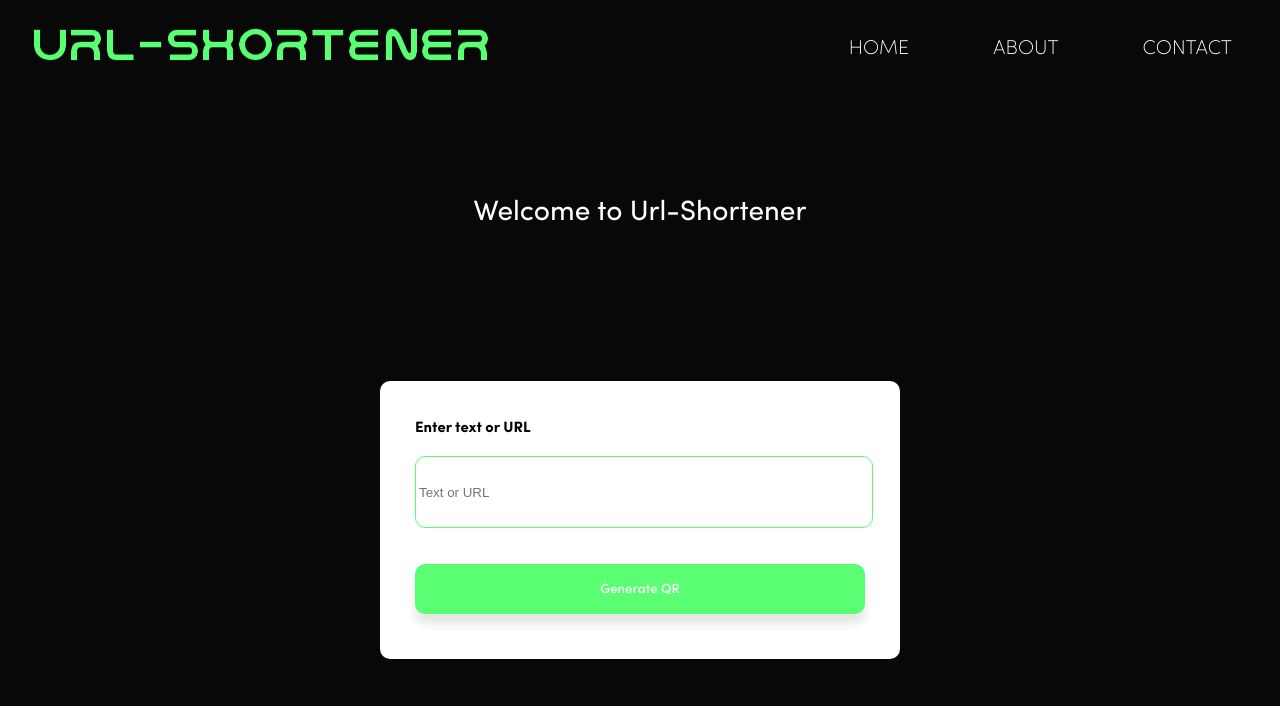
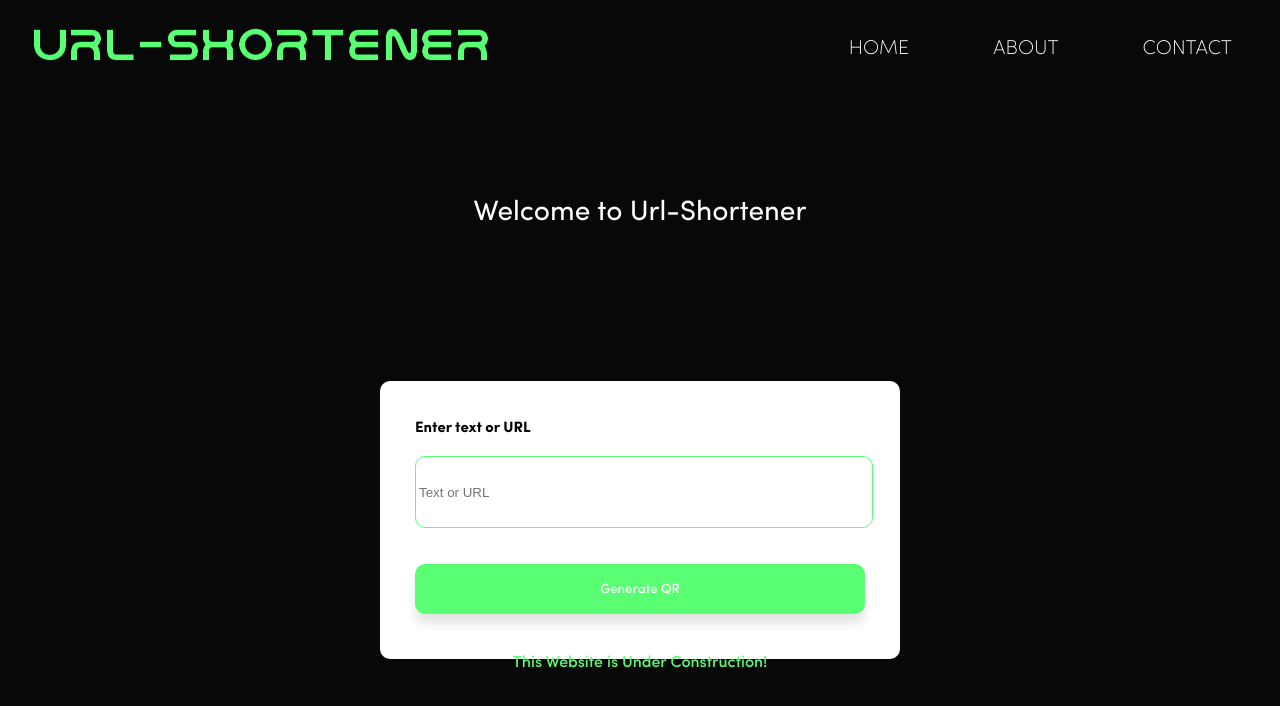
Before and after one commit to ArindamSharma1/QR-Generator, a plain HTML site: page index.html in a window 1280 px wide. Drawn offline with Linux system fonts and the light colour scheme; files whose address does not match are found by name.

Commit message:
Under-Construction
Website is still in construction

```diff
--- a/index.html
+++ b/index.html
@@ -43,6 +43,11 @@
         </div>
     </div>
 
+    <!-- UNDER CONSTRUCTION -->
+    <div class="under-construction">
+        <p>This Website is Under Construction!</p>
+    </div>
+
     <script>
         let imgbox = document.getElementById("imgbox");
         let qrimage = document.getElementById("qrimage");
--- a/main.css
+++ b/main.css
@@ -369,4 +369,15 @@ button:hover
     transition: box-shadow 0.2s ease-in-out;
 }
 
-/*--------------------------------------------------------------     ---------------------------------------------------------------------------------*/
+/*--------------------------------------------------------------UNDER CONSTRUCTION---------------------------------------------------------------------------------*/
+
+.under-construction p
+{
+    position: relative;
+    color: #5AFE73;
+    text-align: center;
+    max-width: 100%;
+    max-height: 100%;
+    top: 25rem;
+    font-family: SofiaPro-medium;
+}
```
